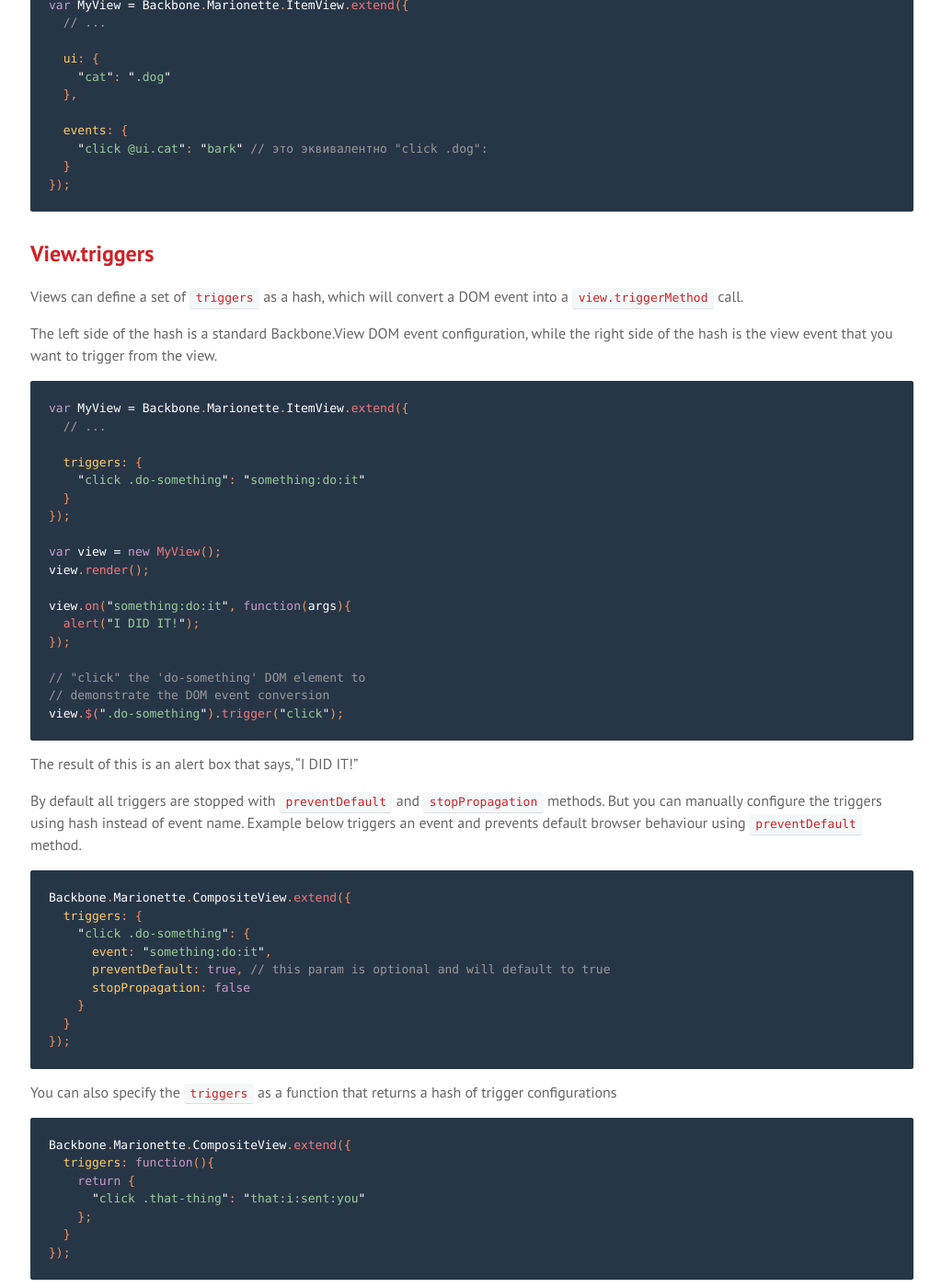
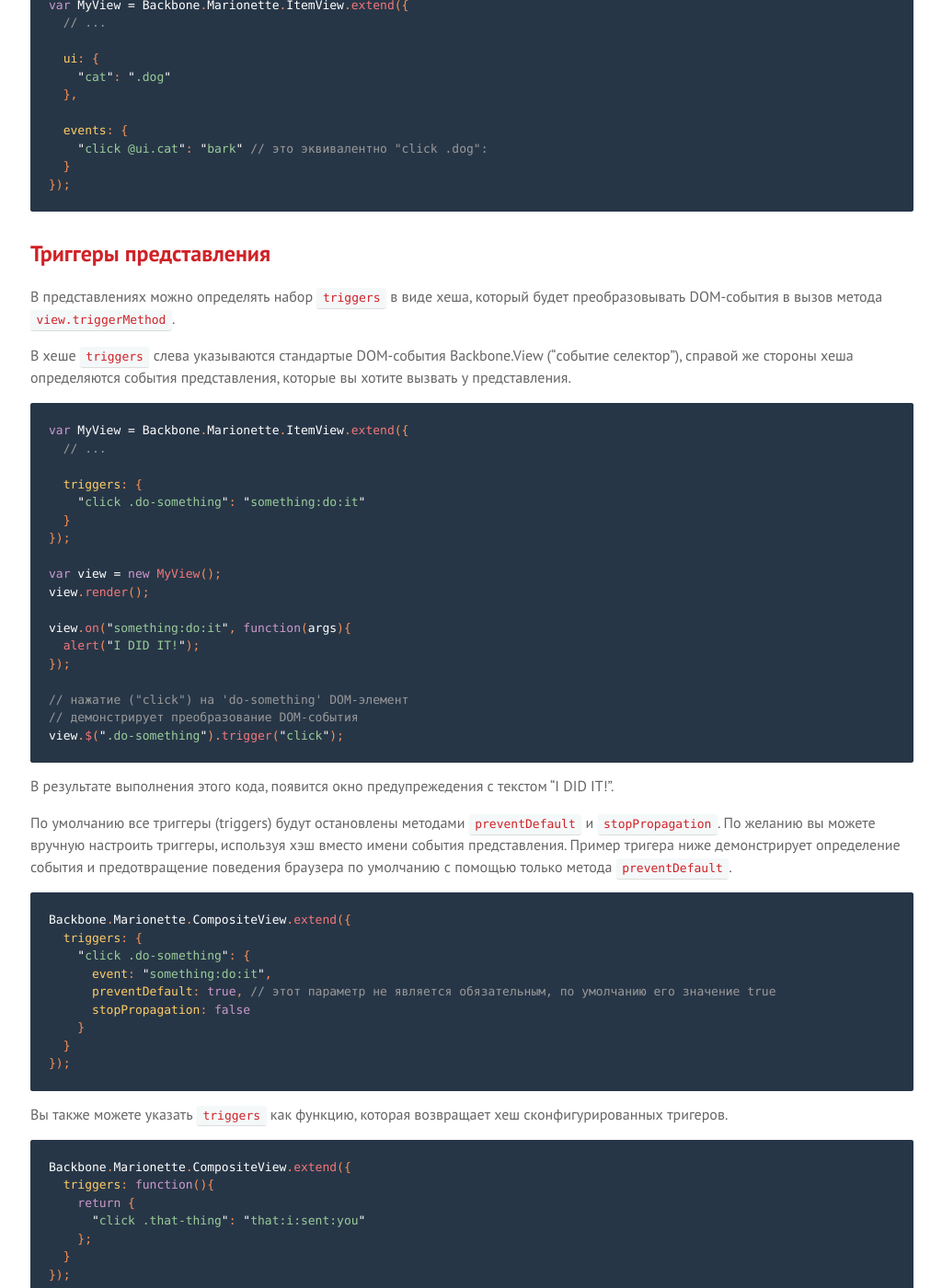
Before and after one commit to sadcitizen/marionettejs.ru, a Jekyll site: the page built from _posts/2014-06-10-view.md, in a window 1280 px wide and 1400 px high, scrolled down 3744 px. Shown: the whole window at 92% size, without its empty margins (127-1151 px from the left). Built offline with Jekyll 4.4.1, drawn with Linux system fonts in a browser that asks for light colours; some web fonts are replaced; Markdown is read by kramdown in place of the engine named in the settings; some of the changed text lies outside the part shown.

Commit message:
translate ru/View
перевел "View.triggers"

````diff
--- a/_includes/translation/ru/marionette.view.md
+++ b/_includes/translation/ru/marionette.view.md
@@ -16,7 +16,7 @@
 * [Метод onBeforeDestroy](#view-onbeforedestroy)
 * [Событие "dom:refresh" / метод onDomRefresh](#view-domrefresh--ondomrefresh-event)
 * [События представления](#viewevents)
-* [View.triggers](#viewtriggers)
+* [Триггеры представления](#viewtriggers)
 * [View.modelEvents and View.collectionEvents](#viewmodelevents-and-viewcollectionevents)
 * [View.serializeData](#viewserializedata)
 * [View.bindUIElements](#viewbinduielements)
@@ -165,14 +165,13 @@
 });
 ```
 
-## View.triggers
+## Триггеры представления
 
-Views can define a set of `triggers` as a hash, which will
-convert a DOM event into a `view.triggerMethod` call.
+В представлениях можно определять набор `triggers` в виде хеша, который будет
+преобразовывать DOM-события в вызов метода `view.triggerMethod`.
 
-The left side of the hash is a standard Backbone.View DOM
-event configuration, while the right side of the hash is the
-view event that you want to trigger from the view.
+В хеше `triggers` слева указываются стандартые DOM-события Backbone.View ("событие селектор"),
+справой же стороны хеша определяются события представления, которые вы хотите вызвать у представления.
 
 ```js
 var MyView = Backbone.Marionette.ItemView.extend({
@@ -190,29 +189,31 @@
   alert("I DID IT!");
 });
 
-// "click" the 'do-something' DOM element to
-// demonstrate the DOM event conversion
+// нажатие ("click") на 'do-something' DOM-элемент
+// демонстрирует преобразование DOM-события
 view.$(".do-something").trigger("click");
 ```
 
-The result of this is an alert box that says, "I DID IT!"
+В результате выполнения этого кода, появится окно предупрежедения с текстом "I DID IT!".
 
-By default all triggers are stopped with `preventDefault` and `stopPropagation` methods. But you can manually configure the triggers using hash instead of event name. Example below triggers an event and prevents default browser behaviour using `preventDefault` method.
+По умолчанию все триггеры (triggers) будут остановлены методами `preventDefault` и `stopPropagation`.
+По желанию вы можете вручную настроить триггеры, используя хэш вместо имени события представления.
+Пример тригера ниже демонстрирует определение события и предотвращение поведения браузера по умолчанию
+с помощью только метода `preventDefault`.
 
 ```js
 Backbone.Marionette.CompositeView.extend({
   triggers: {
     "click .do-something": {
       event: "something:do:it",
-      preventDefault: true, // this param is optional and will default to true
+      preventDefault: true, // этот параметр не является обязательным, по умолчанию его значение true
       stopPropagation: false
     }
   }
 });
 ```
 
-You can also specify the `triggers` as a function that
-returns a hash of trigger configurations
+Вы также можете указать `triggers` как функцию, которая возвращает хеш сконфигурированных тригеров.
 
 ```js
 Backbone.Marionette.CompositeView.extend({
@@ -224,7 +225,7 @@
 });
 ```
 
-Trigger keys can be configured to cross utilize the ```ui``` hash.
+Селекторы в триггере могут быть указаны через ситнаксический сахар от использования хеша ```ui```.
 
 ```js
 Backbone.Marionette.ItemView.extend({
@@ -232,13 +233,12 @@
      'monkey': '.guybrush'
   },
   triggers: {
-    'click @ui.monkey': 'see:LeChuck' // equivalent of "click .guybrush"
+    'click @ui.monkey': 'see:LeChuck' // эквивалентно конструкции "click .guybrush"
   }
 });
 ```
 
-Triggers work with all View classes that extend from the base
-Marionette.View.
+Триггеры работают во всех классах представлений (`View`), которые наследованы от базового класса `Marionette.View`.
 
 ### Trigger Handler Arguments
 
````
